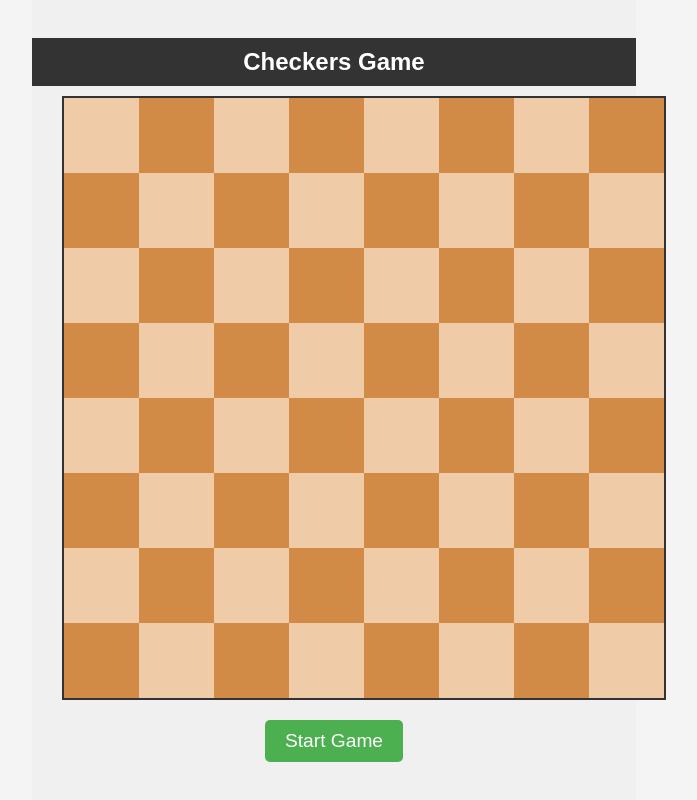
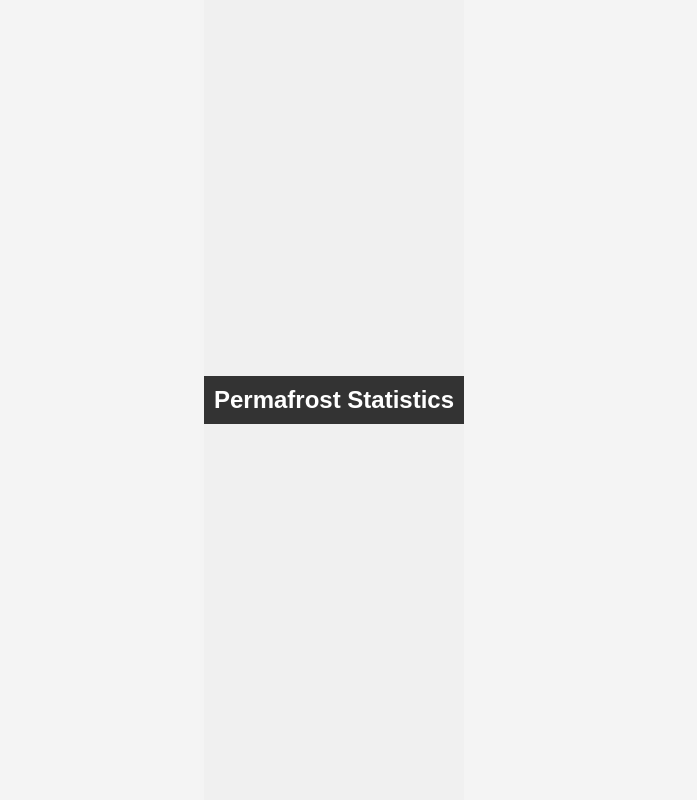
Before and after one commit to Neo-50/env-statistics, a plain HTML site: page index.html in a window 1280 px wide. Shown: the whole page, without its empty margins (306-1003 px from the left). Drawn offline with Linux system fonts and the light colour scheme.

Commit message:
Update index.html

```diff
--- a/index.html
+++ b/index.html
@@ -23,14 +23,8 @@
 </head>
 <body>
     <header>
-        <h1>Checkers Game</h1>
+        <h1>Permafrost Statistics</h1>
     </header>
 
-    <div id="game-container">
-        <canvas id="gameCanvas" width="600" height="600"></canvas>
-    </div>
-    <button id="start-button">Start Game</button>
-    <!-- Link to your game.js file -->
-    <script src="game.js"></script>
 </body>
 </html>
```
